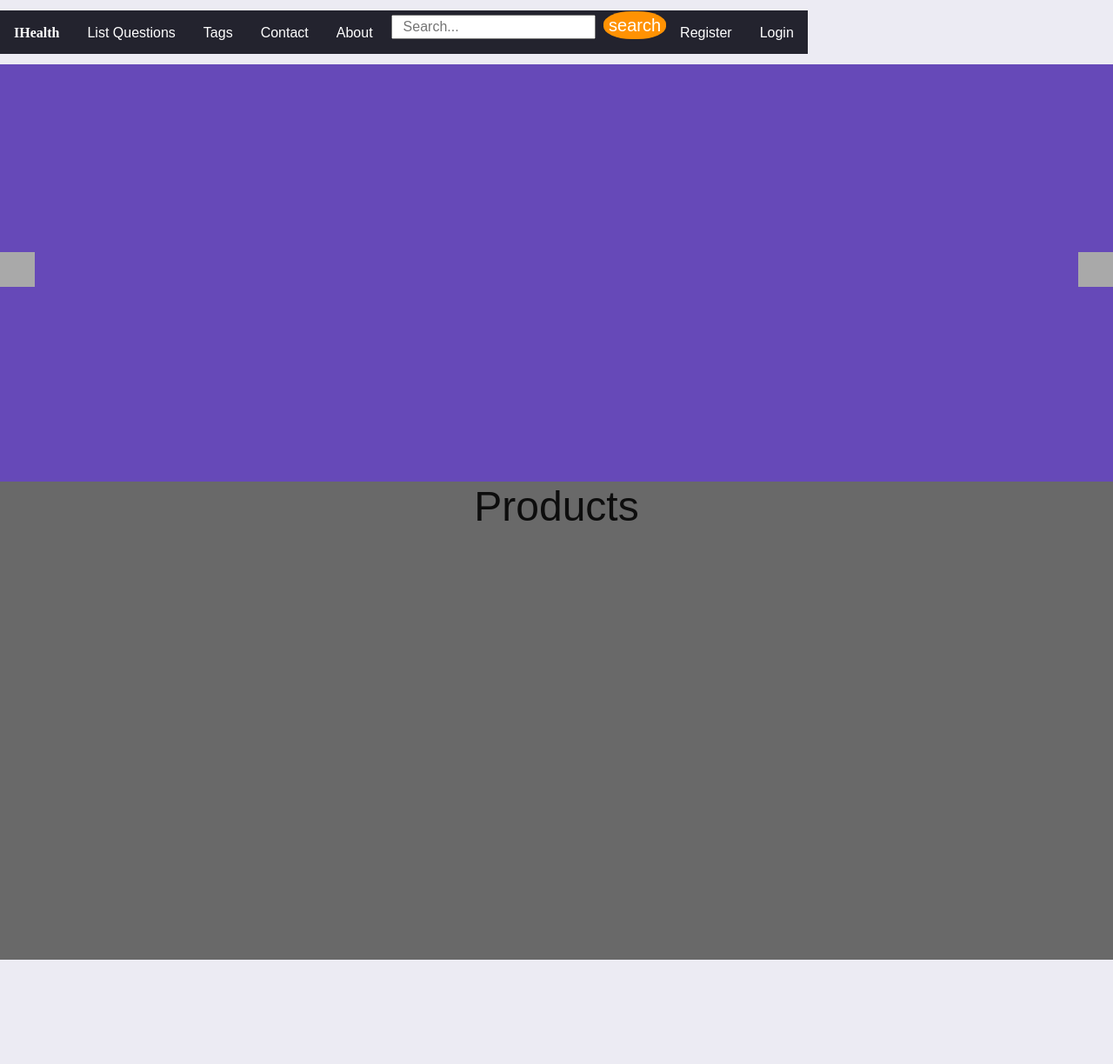
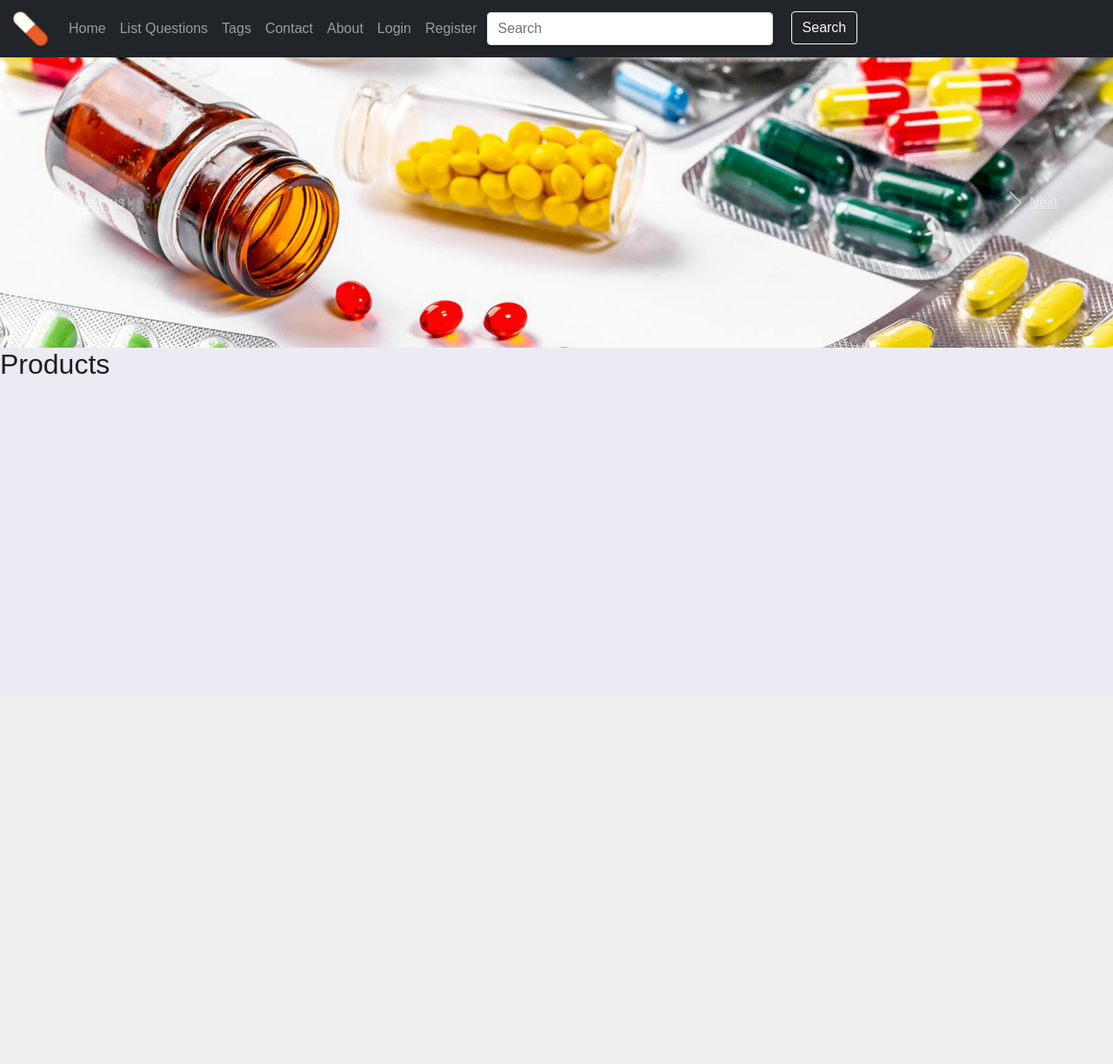
Before and after one commit to mateiocristi/IHealthApp, a Flask app: page / in a window 1280 px wide. Shown: the whole page at 87% size. After the commit the page ends 430 px from the top, so only its background shows below. Run offline with Flask 2, Linux system fonts and the light colour scheme.

Commit message:
Styled navbar started working on image slides

```diff
--- a/static/css/login_form.css
+++ b/static/css/login_form.css
@@ -47,6 +47,13 @@ body {
 }
 
 #header-logo {
-    position: absolute;
-    margin-left: 390px;
+    margin-left: 15px;
 }
+
+#search {
+    margin-top: 2px;
+}
+
+.form-control {
+    margin-right: 300px;
+}
--- a/static/css/style.css
+++ b/static/css/style.css
@@ -1,11 +1,11 @@
 :root {
     margin: 0;
-    font-size: 24px;
+    font-size: 16px;
     font-family: 'Open Sans', serif;
     --text-primary: #fff;
     --text-secondary: #000;
     --bg-primary: #23232e;
-    --bg-secondary: #ff9203;
+    --bg-secondary: #eb5e28;
     --comment-font-size: 16px;
 }
 
@@ -82,11 +82,9 @@ input {
 a:hover {
     color: var(--bg-secondary);
     cursor: pointer;
-    }
+}
 
 a {
-    text-decoration: none;
-    text-decoration-color: black;
     color: white;
 }
 
--- a/static/javascript/home_page.js
+++ b/static/javascript/home_page.js
@@ -1,5 +1,4 @@
 function init() {
-
 }
 
 init();
--- a/templates/home.html
+++ b/templates/home.html
@@ -1,17 +1,31 @@
 {% extends "root.html" %}
 {% block title %} Home {%  endblock %}
-{% block navbar_login_buttons %}
-    {% if username %}
-        <li class="right-items"><a href="{{ url_for("user_profile", user_id=user_id) }}">{{ username }}</a></li>
-    {% else %}
-        <li class="right-items"><a href="{{ url_for("login") }}">Login</a></li>
-        <li class="right-items"><a href="{{ url_for("register") }}">Register</a></li>
-    {% endif %}
-{% endblock %}
 {% block content %}
-    <div class ="live_slider">
-        <div class="arrow-btn next-btn" id="previous-arrow"> </div>
-        <div class="arrow-btn prev_btn" id="next-arrow"> </div>
+    <div id="carouselExampleIndicators" class="carousel slide" data-ride="carousel">
+        <ol class="carousel-indicators">
+            <li data-target="#carouselExampleIndicators" data-slide-to="0" class="active"></li>
+            <li data-target="#carouselExampleIndicators" data-slide-to="1"></li>
+            <li data-target="#carouselExampleIndicators" data-slide-to="2"></li>
+        </ol>
+        <div class="carousel-inner">
+            <div class="carousel-item active">
+                <img class="d-block w-100" src="{{ url_for('static', filename='images/slide(1).jpg') }}" alt="First slide">
+            </div>
+            <div class="carousel-item">
+                <img class="d-block w-100" src="{{ url_for('static', filename='images/slide(2).jpg') }}" alt="Second slide">
+            </div>
+            <div class="carousel-item">
+                <img class="d-block w-100" src="{{ url_for('static', filename='images/slide(3).jpg') }}" alt="Third slide">
+            </div>
+        </div>
+        <a class="carousel-control-prev" href="#carouselExampleIndicators" role="button" data-slide="prev">
+            <span class="carousel-control-prev-icon" aria-hidden="true"></span>
+            <span class="sr-only">Previous</span>
+        </a>
+        <a class="carousel-control-next" href="#carouselExampleIndicators" role="button" data-slide="next">
+            <span class="carousel-control-next-icon" aria-hidden="true"></span>
+            <span class="sr-only">Next</span>
+        </a>
     </div>
     <div class="products-container">
         <div id="sub-title">
@@ -20,6 +34,4 @@
         <div id="products-collection">
         </div>
     </div>
-
-
 {% endblock %}
--- a/templates/root.html
+++ b/templates/root.html
@@ -6,40 +6,48 @@
     <title>iHealth</title>
     <link href="https://cdn.jsdelivr.net/npm/bootstrap@5.1.1/dist/css/bootstrap.min.css" rel="stylesheet" integrity="sha384-F3w7mX95PdgyTmZZMECAngseQB83DfGTowi0iMjiWaeVhAn4FJkqJByhZMI3AhiU" crossorigin="anonymous">
     <link rel="icon" type="image/png" sizes="32x32" href="{{ url_for('static', filename='images/favicon-32x32.png') }}">
-    <link rel="stylesheet" href="{{ url_for('static', filename='css/style.css') }}">
-    <link rel="stylesheet" href="{{ url_for('static', filename='css/login_form.css') }}" />
+{#    <link rel="stylesheet" href="{{ url_for('static', filename='css/style.css') }}">#}
+    <link rel="stylesheet" href="{{ url_for('static', filename='css/login_form.css') }}">
     {% block head %}
     {% endblock %}
     <body>
-    <div class="page">
-        <div class="navbar">
-            <ul>
-                <li><a class="navbar-logo" href="">IHealth</a></li>
-                <li><a href="">List Questions</a></li>
-                <li><a class="active" href="">Tags</a></li>
-                <li><a href="#contact">Contact</a></li>
-                <li><a href="#about">About</a></li>
-                <li>
-                    <form class="search-form" action="/search" method="get">
-                        <input type="text" name="q" id="q" class="search-input" placeholder="Search..." required>
-                        <button class="search-button" type="submit" ><span class="material-icons">search</span></button>
-                    </form>
-                </li>
-                {% if username %}
-                    <li class="right-items"><a href="{{ url_for("user_route", user_id=user_id) }}">{{ username }}</a></li>
-                    <li class="right-items"><a href="{{ url_for("logout_user") }}">Logout</a></li>
-                {% else %}
-                    <li class="right-items"><a href="{{ url_for("display_login") }}">Login</a></li>
-                    <li class="right-items"><a href="{{ url_for("display_register") }}">Register</a></li>
-                {% endif %}
-            </ul>
-        </div>
-        <div class="content">
-            {% block content %}
-            {% endblock %}
-        </div>
+        <nav class="navbar navbar-expand-lg navbar-dark bg-dark">
+            <img class="navbar-brand" id="header-logo" src="{{ url_for('static', filename='images/logo.png') }}" alt="iHealth Logo" width="40px">
+            <button class="navbar-toggler" type="button" data-toggle="collapse" data-target="#navbarSupportedContent" aria-controls="navbarSupportedContent" aria-expanded="false" aria-label="Toggle navigation">
+                <span class="navbar-toggler-icon"></span>
+            </button>
+            <div class="collapse navbar-collapse" id="navbarSupportedContent">
+                <div class="navbar-nav mr-auto">
+                    <a class="nav-item nav-link" href="{{ url_for("home") }}">Home</a>
+                    <a class="nav-item nav-link" href="{{ url_for("home") }}">List Questions</a>
+                    <a class="nav-item nav-link" href="{{ url_for("home") }}">Tags</a>
+                    <a class="nav-item nav-link" href="{{ url_for("home") }}">Contact</a>
+                    <a class="nav-item nav-link" href="{{ url_for("home") }}">About</a>
+                    {% if username %}
+                        <a class="nav-item nav-link" href="{{ url_for("user_route", user_id=user_id) }}">{{ username }}</a>
+                        <a class="nav-item nav-link" href="{{ url_for("logout_user") }}">Logout</a>
+                    {% else %}
+                        <a class="nav-item nav-link" href="{{ url_for("display_login") }}">Login</a>
+                        <a class="nav-item nav-link" href="{{ url_for("display_register") }}">Register</a>
+                    {% endif %}
+                </div>
+                <form class="form-inline">
+                    <div class="row">
+                        <div class="col">
+                            <input class="form-control mr-sm-2 navbar-right" type="search" placeholder="Search" aria-label="Search">
+                        </div>
+                        <div class="col">
+                            <button class="btn btn-outline-light" id="search" type="submit">Search</button>
+                        </div>
+                    </div>
+                </form>
+            </div>
+        </nav>
+
+        {% block content %}
+        {% endblock %}
+
         <div class="bottom-header"></div>
-    </div>
-
+    <script src="https://cdn.jsdelivr.net/npm/bootstrap@5.1.1/dist/js/bootstrap.bundle.min.js" integrity="sha384-/bQdsTh/da6pkI1MST/rWKFNjaCP5gBSY4sEBT38Q/9RBh9AH40zEOg7Hlq2THRZ" crossorigin="anonymous"></script>
     </body>
 </html>
```
Also changed, not shown: templates/login.html (+3 -6 lines), templates/register.html (+3 -5 lines), static/images/favicon-32x32.png, static/images/logo.png, static/images/slide(1).jpg (added), static/images/slide(2).jpg (added), static/images/slide(3).jpg (added).
